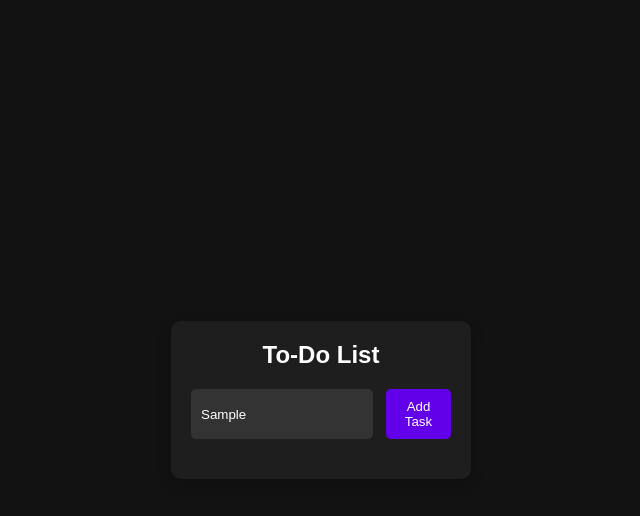
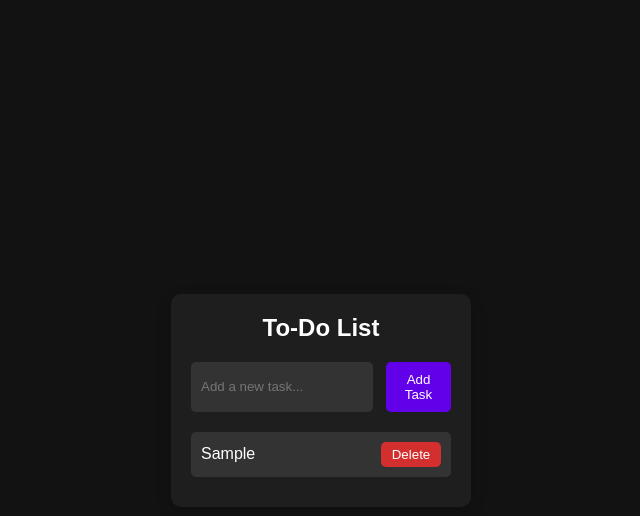
Before and after one commit to AzadNishad/Learning-JavaScript, a plain HTML site: page 17-js-projects/00_starter_codes/01_todo-localstorage/index.html in a window 1280 px wide. Both pictures are taken after typing "Sample" into the empty fields and a click on the button "Add Task". Shown: the whole page, without its empty margins (319-959 px from the left). Drawn offline with Linux system fonts and the light colour scheme.

Commit message:
practise todo app (localstorage) with chaicode

```diff
--- a/17-js-projects/00_starter_codes/01_todo-localstorage/script.js
+++ b/17-js-projects/00_starter_codes/01_todo-localstorage/script.js
@@ -1 +1,58 @@
-alert("hello");
+document.addEventListener('DOMContentLoaded', () => {
+    const input = document.getElementById("todo-input");
+    const addTsakBtn = document.getElementById("add-task-btn");
+    const todoList = document.getElementById("todo-list");
+
+    let tasks = JSON.parse(localStorage.getItem('tasks')) || [];
+
+    tasks.forEach(task => renderTask(task));
+
+    addTsakBtn.addEventListener("click", () => {
+        const taskText = input.value.trim();
+
+        if (taskText === "") return;
+
+        const newTask = {
+            id: Date.now(),
+            task: taskText,
+            completed: false
+        };
+
+        tasks.push(newTask);
+        saveTasks();
+        renderTask(newTask);
+        input.value = ''
+    })
+
+    function saveTasks() {
+        localStorage.setItem("tasks", JSON.stringify(tasks));
+    }
+
+    function renderTask(task) {
+        const li = document.createElement('li');
+        li.setAttribute('data-id', task.id);
+        if(task.completed) li.classList.add("completed")
+        li.innerHTML = `
+        <span>${task.task}</span>
+        <button>Delete</button>
+        `;
+
+        li.addEventListener('click', e => {
+            if(e.target.tagName === 'BUTTON') return;
+            task.completed = !task.completed;
+            li.classList.toggle('completed');
+            saveTasks();
+        })
+
+        li.querySelector("button").addEventListener('click', e => {
+            e.stopPropagation();
+            const taskId = li.getAttribute('data-id');
+            tasks = tasks.filter(t => t.id !== Number(taskId));
+            li.remove();
+            saveTasks();
+        })
+
+        todoList.appendChild(li);
+    }
+
+})
--- a/17-js-projects/00_starter_codes/01_todo-localstorage/styles.css
+++ b/17-js-projects/00_starter_codes/01_todo-localstorage/styles.css
@@ -87,6 +87,7 @@ li button {
   color: white;
   border-radius: 5px;
   cursor: pointer;
+  text-decoration: none;
 }
 
 li button:hover {
--- /dev/null
+++ b/17-js-projects/00_starter_codes/02_weather/styles.css
@@ -0,0 +1,74 @@
+/* styles.css */
+* {
+    margin: 0;
+    padding: 0;
+    box-sizing: border-box;
+}
+
+body {
+    font-family: Arial, sans-serif;
+    background-color: #121212;
+    color: #FFFFFF;
+    display: flex;
+    justify-content: center;
+    align-items: center;
+    height: 100vh;
+}
+
+.container {
+    background-color: #1E1E1E;
+    padding: 20px;
+    border-radius: 10px;
+    width: 400px;
+    box-shadow: 0 5px 15px rgba(0, 0, 0, 0.2);
+    text-align: center;
+}
+
+h1 {
+    margin-bottom: 20px;
+    font-size: 24px;
+}
+
+.input-container {
+    display: flex;
+    justify-content: space-between;
+    margin-bottom: 20px;
+}
+
+input[type="text"] {
+    width: 70%;
+    padding: 10px;
+    background-color: #333333;
+    border: none;
+    border-radius: 5px;
+    color: #FFF;
+    outline: none;
+}
+
+button {
+    width: 25%;
+    padding: 10px;
+    background-color: #6200EA;
+    border: none;
+    border-radius: 5px;
+    color: #FFF;
+    cursor: pointer;
+    transition: background-color 0.3s;
+}
+
+button:hover {
+    background-color: #3700B3;
+}
+
+#weather-info {
+    margin-top: 20px;
+}
+
+.hidden {
+    display: none;
+}
+
+#error-message {
+    color: #FF5722;
+    margin-top: 20px;
+}
```
Also changed, not shown: 17-js-projects/00_starter_codes/01_todo-localstorage/index.html (+3 -1 lines), 17-js-projects/00_starter_codes/02_weather/index.html (added, +25 -0 lines), 17-js-projects/00_starter_codes/02_weather/script.js (added), 1 other file.
